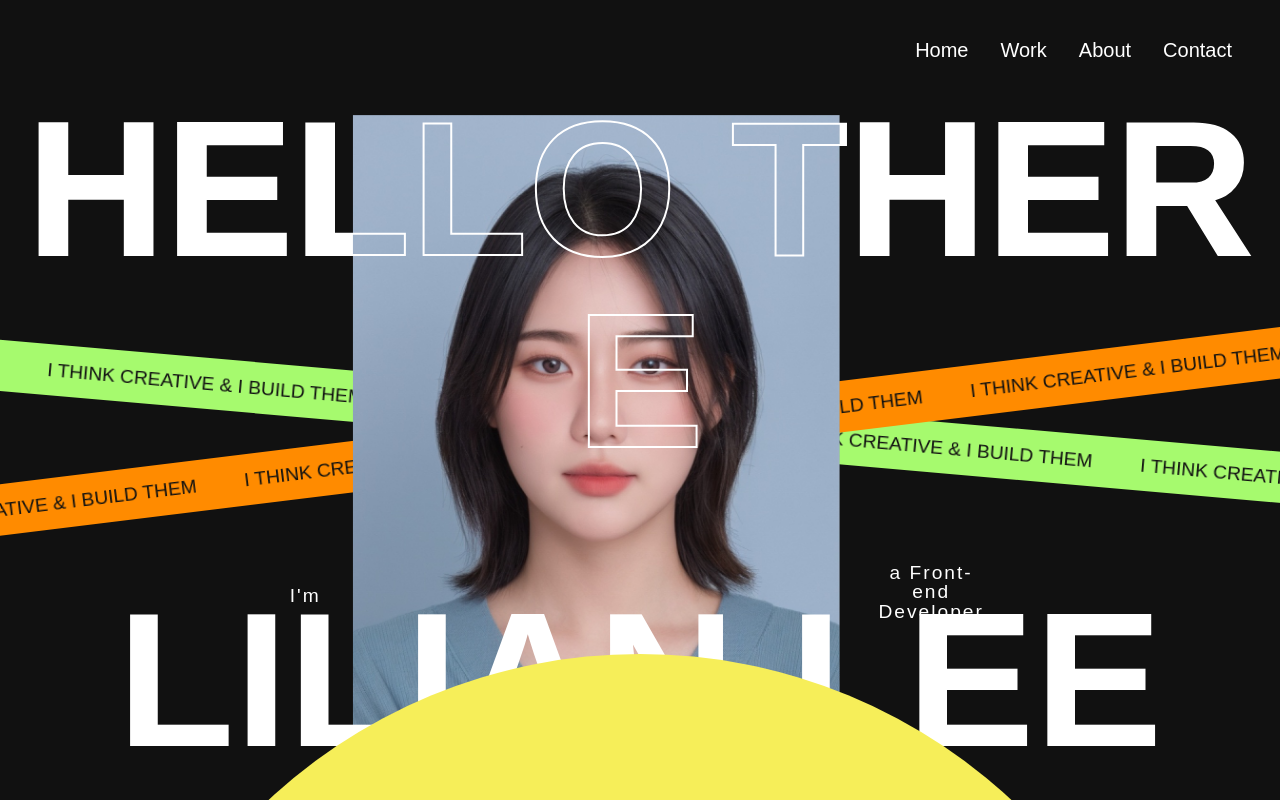
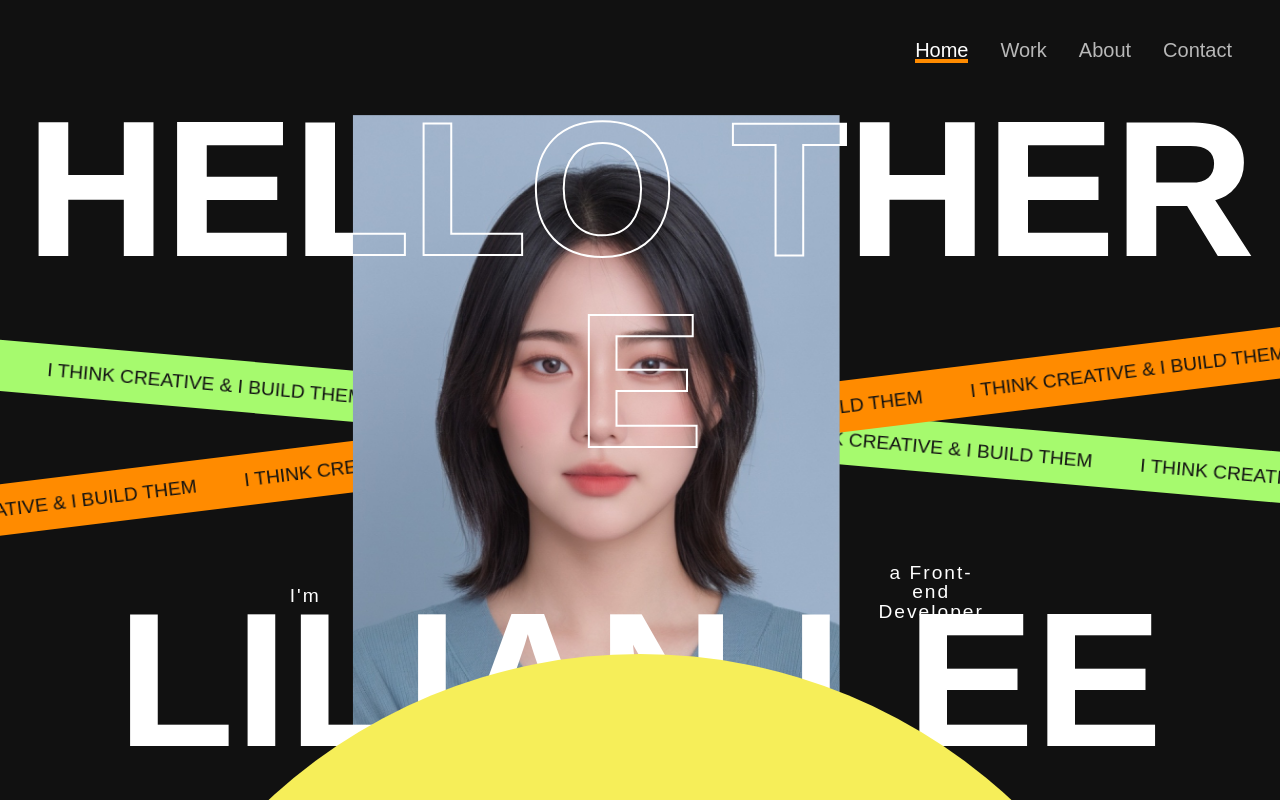
Before and after one commit to lilianlee0213/Portfolio-of-Lilian-Lee, a React (Create React App) app: page / in a window 1280 px wide. Shown: the top 800 px of the page. Built offline with nearby package versions, Linux system fonts and the light colour scheme; a web font is replaced by a local one.

Commit message:
nav links active and hover

```diff
--- a/src/components/Header/index.js
+++ b/src/components/Header/index.js
@@ -7,16 +7,48 @@ export default function Header() {
 			<nav className="navbar">
 				<ul className="flex nav-links">
 					<li>
-						<Link to="home">Home</Link>
+						<Link
+							to="home"
+							activeClass="scroll-active"
+							smooth={true}
+							spy={true}
+							delay={700}
+							duration={2000}>
+							Home
+						</Link>
 					</li>
 					<li>
-						<Link to="work">Work</Link>
+						<Link
+							to="work"
+							activeClass="scroll-active"
+							smooth={true}
+							spy={true}
+							delay={700}
+							duration={3000}>
+							Work
+						</Link>
 					</li>
 					<li>
-						<Link to="about">About</Link>
+						<Link
+							to="about"
+							activeClass="scroll-active"
+							smooth={true}
+							spy={true}
+							delay={700}
+							duration={2000}>
+							About
+						</Link>
 					</li>
 					<li>
-						<Link to="contact">Contact</Link>
+						<Link
+							to="contact"
+							activeClass="scroll-active"
+							smooth={true}
+							spy={true}
+							delay={500}
+							duration={2000}>
+							Contact
+						</Link>
 					</li>
 				</ul>
 			</nav>
--- a/src/components/Header/style.css
+++ b/src/components/Header/style.css
@@ -13,3 +13,28 @@
 .nav-links li {
 	cursor: pointer;
 }
+.nav-links li a {
+	position: relative;
+	opacity: 0.7;
+	transition: opacity 0.3s ease-in-out;
+}
+.nav-links li a:hover {
+	opacity: 1;
+}
+.nav-links li a::after {
+	content: '';
+	position: absolute;
+	left: 0;
+	bottom: -2px;
+	width: 0%;
+	height: 4px;
+	background-color: var(--orange);
+	transition: width 0.3s ease-in-out;
+}
+
+.scroll-active {
+	opacity: 1 !important;
+}
+.scroll-active::after {
+	width: 100% !important;
+}
--- a/src/styles/utilities.css
+++ b/src/styles/utilities.css
@@ -134,7 +134,6 @@ body {
 	padding-bottom: 2rem;
 	font-size: 6vw;
 }
-
 span.letter {
 	display: inline-block;
 }
```
